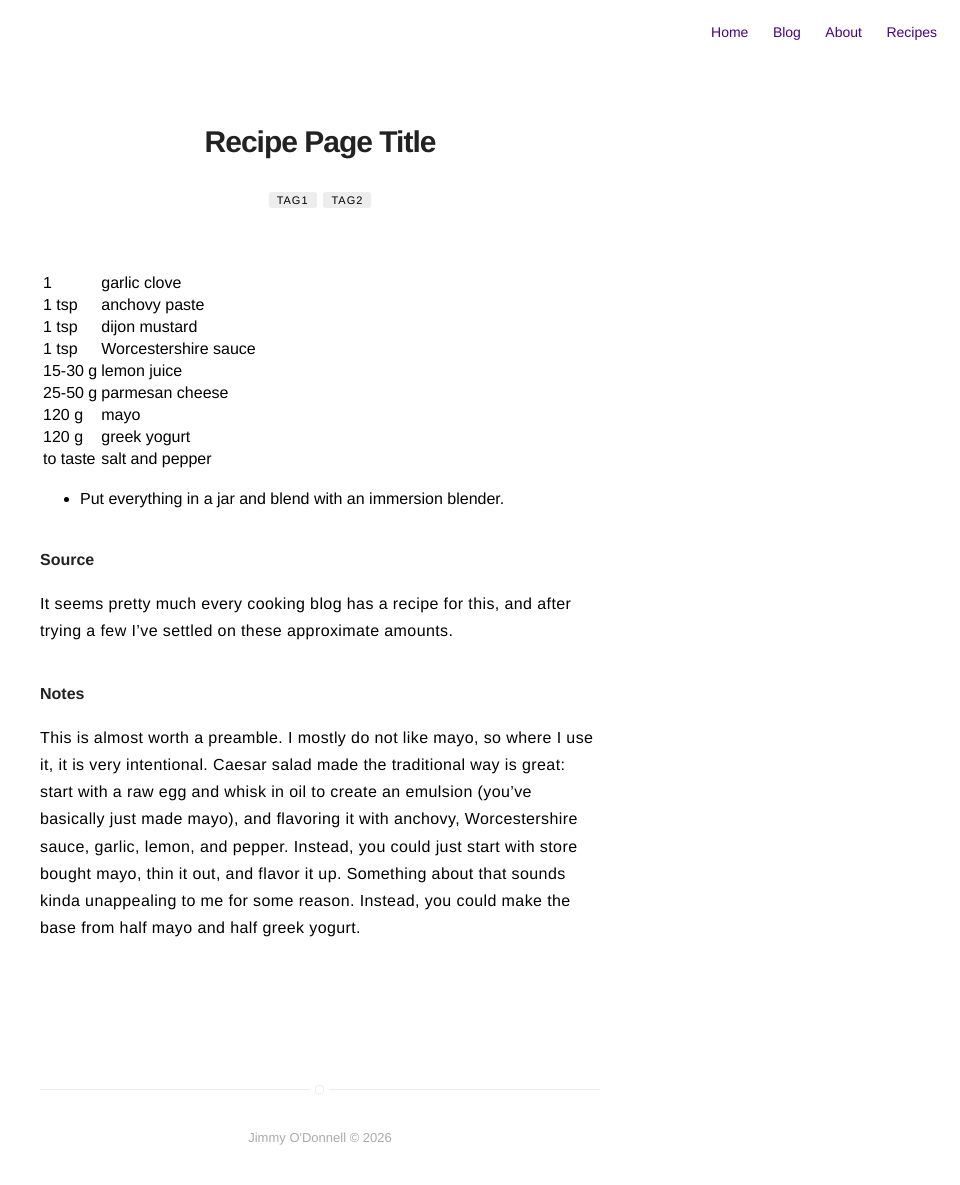
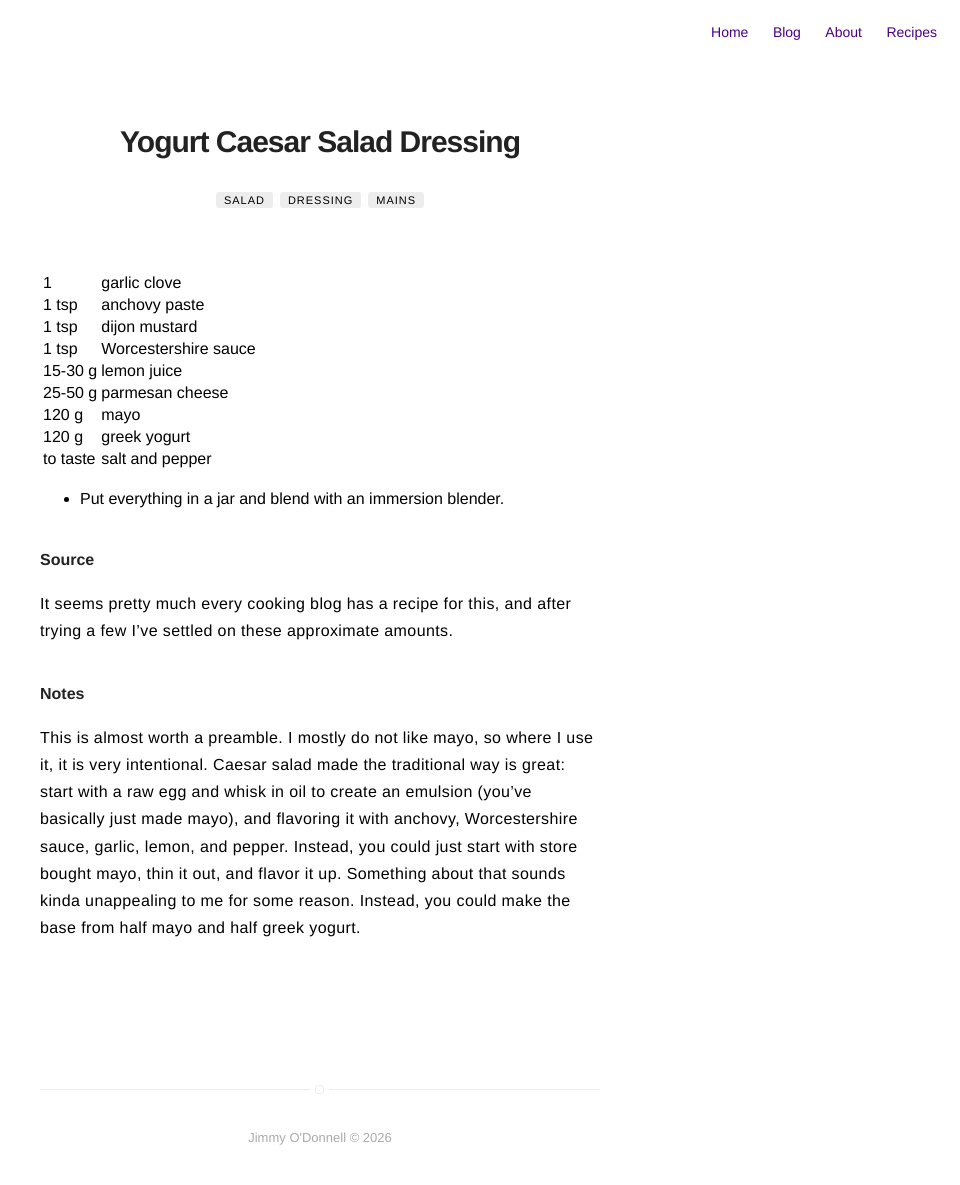
Before and after one commit to jimmyodonnell/jimmyodonnell.github.io, a Jekyll site: the page built from recipes/yogurt-caesar-salad-dressing.md, in a window 1280 px wide. Shown: the whole page, without its empty margins (320-1280 px from the left). Built offline with Jekyll 4.4.1, drawn with Linux system fonts in a browser that asks for light colours.

Commit message:
fix dressing

```diff
--- a/recipes/yogurt-caesar-salad-dressing.md
+++ b/recipes/yogurt-caesar-salad-dressing.md
@@ -1,10 +1,10 @@
 ---
 layout: post
 category: blog
-title: Recipe Page Title
+title: Yogurt Caesar Salad Dressing
 excerpt:
-modified: 2021-09-22
-tags: [tag1, tag2]
+modified: 2026-10-20
+tags: [salad, dressing, mains]
 comments: false
 ---
 
```
